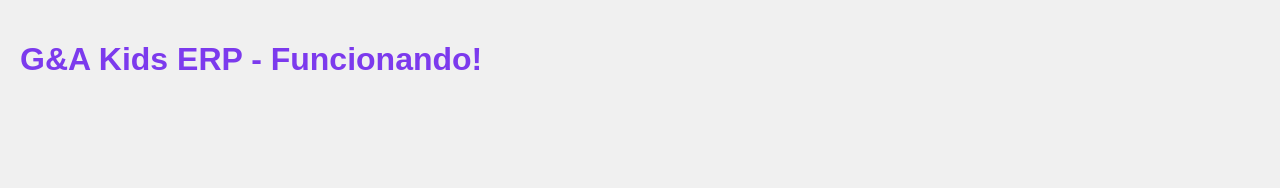
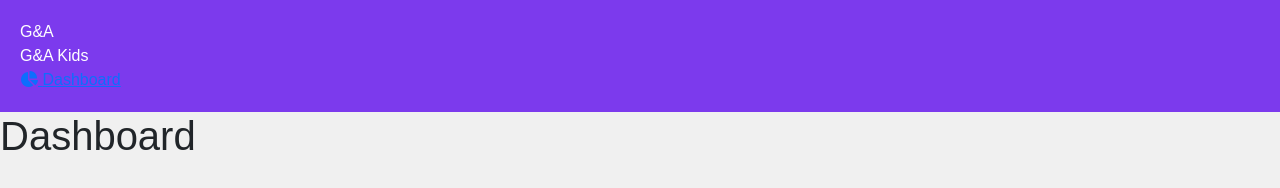
Before and after one commit to corplucascosta-crypto/gakids-erp, a website: page index.html in a window 1280 px wide. Drawn offline with nearby package versions, Linux system fonts and the light colour scheme.

Commit message:
Enviando index com caminhos absolutos e arquivos de guarda

```diff
--- a/assets/css/main.css
+++ b/assets/css/main.css
@@ -1,3 +1,2 @@
-:root { --primary: #7C3AED; }
-body { font-family: Arial, sans-serif; background: #f4f4f4; margin: 0; padding: 20px; }
-h1 { color: var(--primary); }
+body { font-family: Arial, sans-serif; background: #f0f0f0; }
+.sidebar { background: #7C3AED; color: white; padding: 20px; }
--- a/index.html
+++ b/index.html
@@ -3,12 +3,29 @@
 <head>
     <meta charset="UTF-8">
     <meta name="viewport" content="width=device-width, initial-scale=1.0">
-    <title>G&A Kids ERP</title>
+    <title>G&A Kids - ERP</title>
+    <link href="https://cdn.jsdelivr.net/npm/bootstrap@5.3.0/dist/css/bootstrap.min.css" rel="stylesheet">
+    <link rel="stylesheet" href="https://cdnjs.cloudflare.com/ajax/libs/font-awesome/6.5.1/css/all.min.css">
     <link rel="stylesheet" href="/assets/css/main.css">
     <link rel="manifest" href="/pwa/manifest.json">
 </head>
 <body>
-    <h1>G&A Kids ERP - Funcionando!</h1>
+    <div id="sidebar" class="sidebar">
+        <div class="brand">
+            <div class="logo">G&A</div>
+            <span class="name">G&A Kids</span>
+        </div>
+        <nav class="nav">
+            <a href="/dashboard/" class="nav-item active">
+                <i class="fas fa-chart-pie icon"></i>
+                <span class="label">Dashboard</span>
+            </a>
+        </nav>
+    </div>
+    <div class="main-content">
+        <h1>Dashboard</h1>
+        <div id="dashboardGrid" class="dashboard-grid"></div>
+    </div>
     <script src="/assets/js/main.js"></script>
 </body>
 </html>
```
Also changed, not shown: 3 other files.
